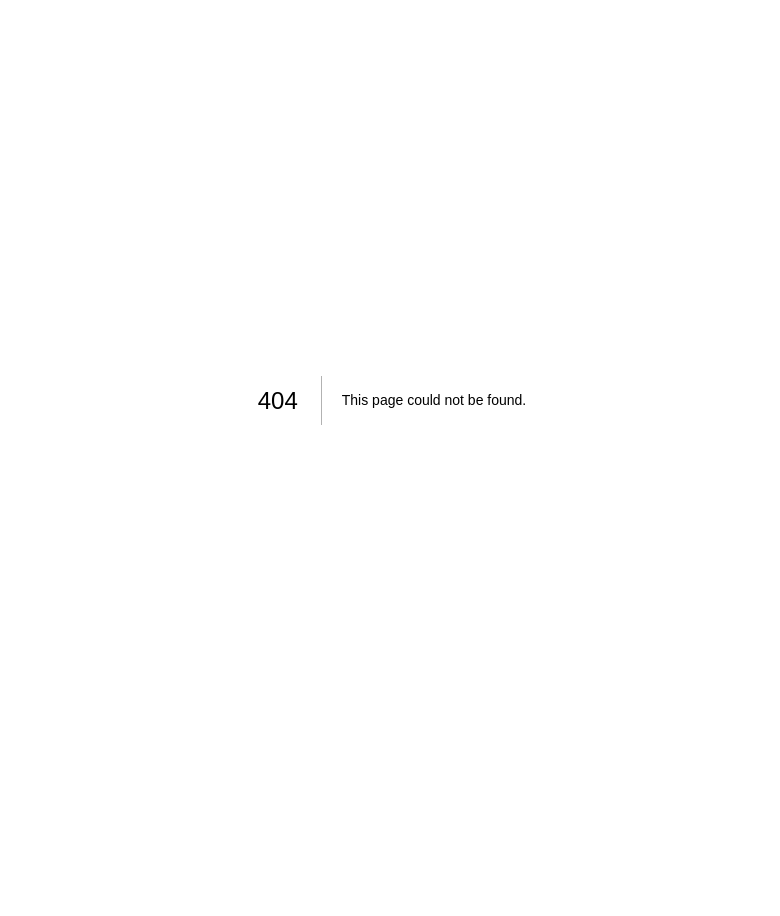
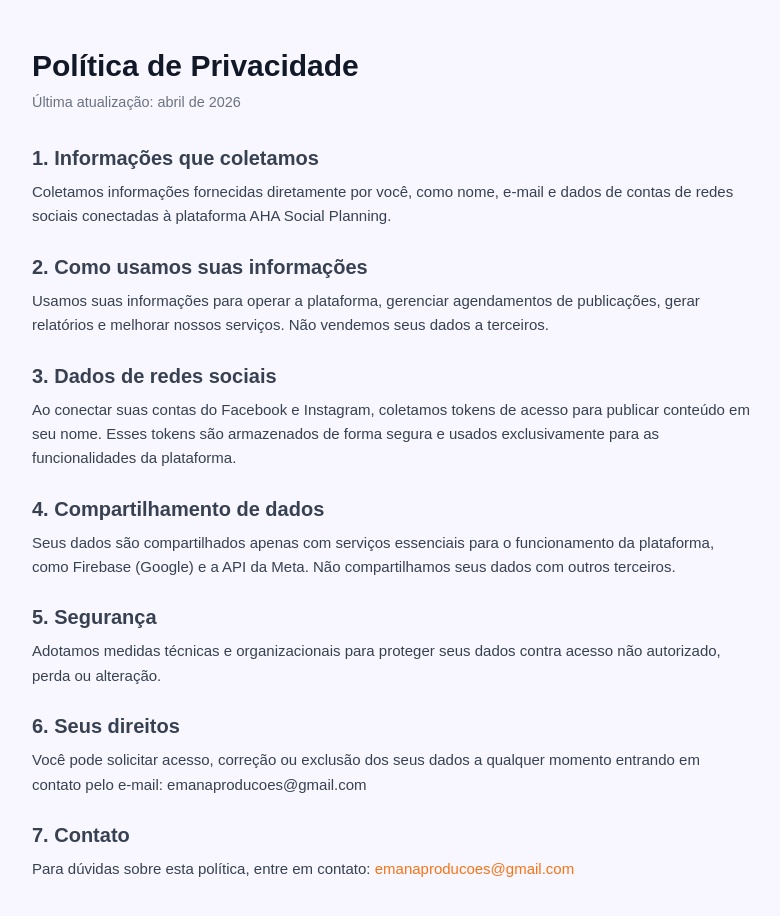
Before and after one commit to emanaproducoes-cmyk/ahasocialplanning, a Next.js app: page /privacidade in a window 1280 px wide. Before the commit this address had no page. Shown: the top 916 px of the page, without its empty margins (248-1028 px from the left). Before the commit the page ends 800 px from the top, so only its background shows below. Built offline with nearby package versions, Linux system fonts and the light colour scheme.

Commit message:
Create page.tsx

```diff
--- /dev/null
+++ b/app/privacidade/page.tsx
@@ -0,0 +1,45 @@
+export default function PrivacidadePage() {
+  return (
+    <main className="max-w-3xl mx-auto px-6 py-12">
+      <h1 className="text-3xl font-bold mb-2">Política de Privacidade</h1>
+      <p className="text-sm text-gray-500 mb-8">Última atualização: abril de 2026</p>
+
+      <section className="space-y-6 text-gray-700 leading-relaxed">
+        <div>
+          <h2 className="text-xl font-semibold mb-2">1. Informações que coletamos</h2>
+          <p>Coletamos informações fornecidas diretamente por você, como nome, e-mail e dados de contas de redes sociais conectadas à plataforma AHA Social Planning.</p>
+        </div>
+
+        <div>
+          <h2 className="text-xl font-semibold mb-2">2. Como usamos suas informações</h2>
+          <p>Usamos suas informações para operar a plataforma, gerenciar agendamentos de publicações, gerar relatórios e melhorar nossos serviços. Não vendemos seus dados a terceiros.</p>
+        </div>
+
+        <div>
+          <h2 className="text-xl font-semibold mb-2">3. Dados de redes sociais</h2>
+          <p>Ao conectar suas contas do Facebook e Instagram, coletamos tokens de acesso para publicar conteúdo em seu nome. Esses tokens são armazenados de forma segura e usados exclusivamente para as funcionalidades da plataforma.</p>
+        </div>
+
+        <div>
+          <h2 className="text-xl font-semibold mb-2">4. Compartilhamento de dados</h2>
+          <p>Seus dados são compartilhados apenas com serviços essenciais para o funcionamento da plataforma, como Firebase (Google) e a API da Meta. Não compartilhamos seus dados com outros terceiros.</p>
+        </div>
+
+        <div>
+          <h2 className="text-xl font-semibold mb-2">5. Segurança</h2>
+          <p>Adotamos medidas técnicas e organizacionais para proteger seus dados contra acesso não autorizado, perda ou alteração.</p>
+        </div>
+
+        <div>
+          <h2 className="text-xl font-semibold mb-2">6. Seus direitos</h2>
+          <p>Você pode solicitar acesso, correção ou exclusão dos seus dados a qualquer momento entrando em contato pelo e-mail: emanaproducoes@gmail.com</p>
+        </div>
+
+        <div>
+          <h2 className="text-xl font-semibold mb-2">7. Contato</h2>
+          <p>Para dúvidas sobre esta política, entre em contato: <a href="mailto:emanaproducoes@gmail.com" className="text-orange-500 hover:underline">emanaproducoes@gmail.com</a></p>
+        </div>
+      </section>
+    </main>
+  );
+}
```
